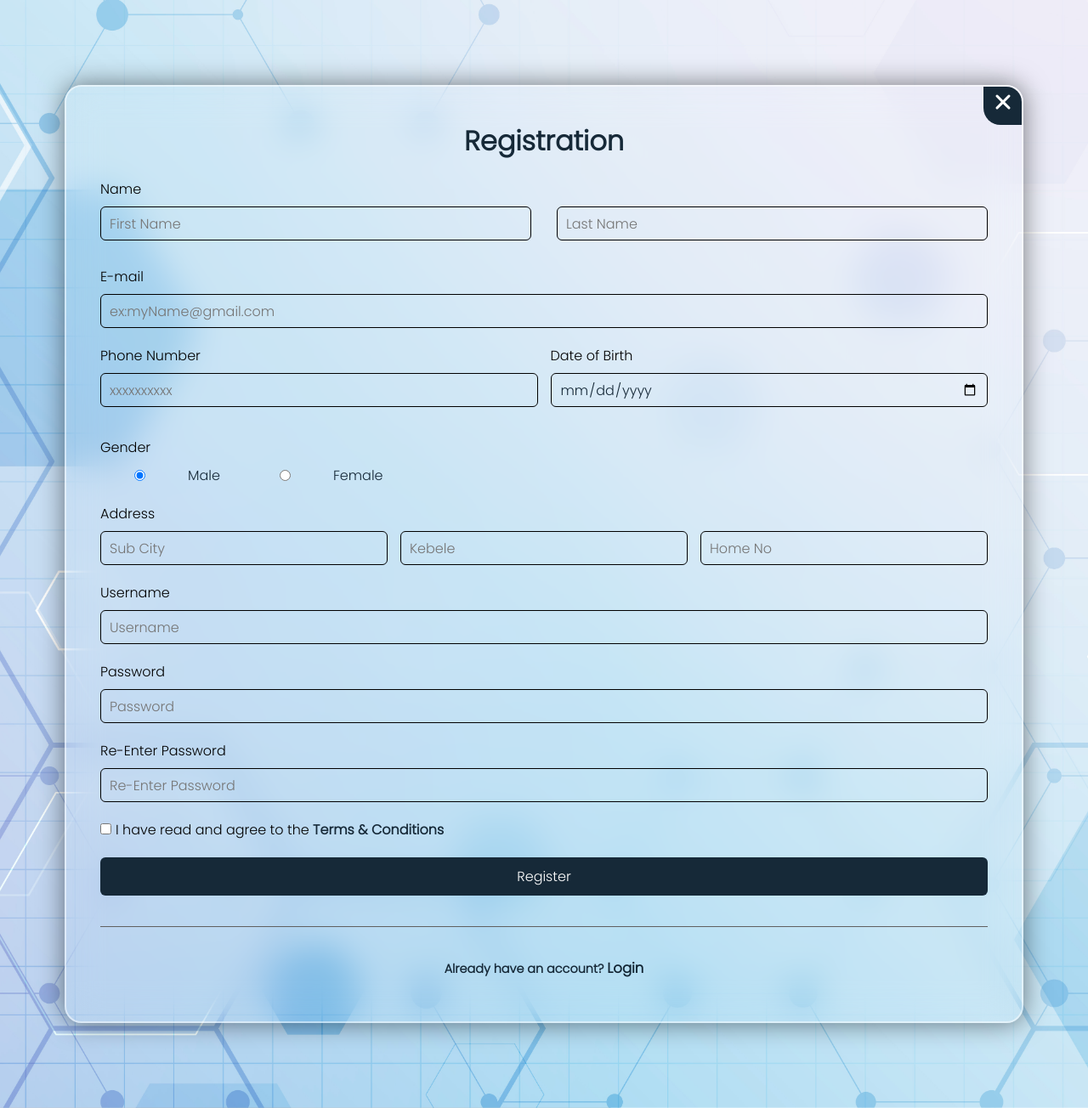
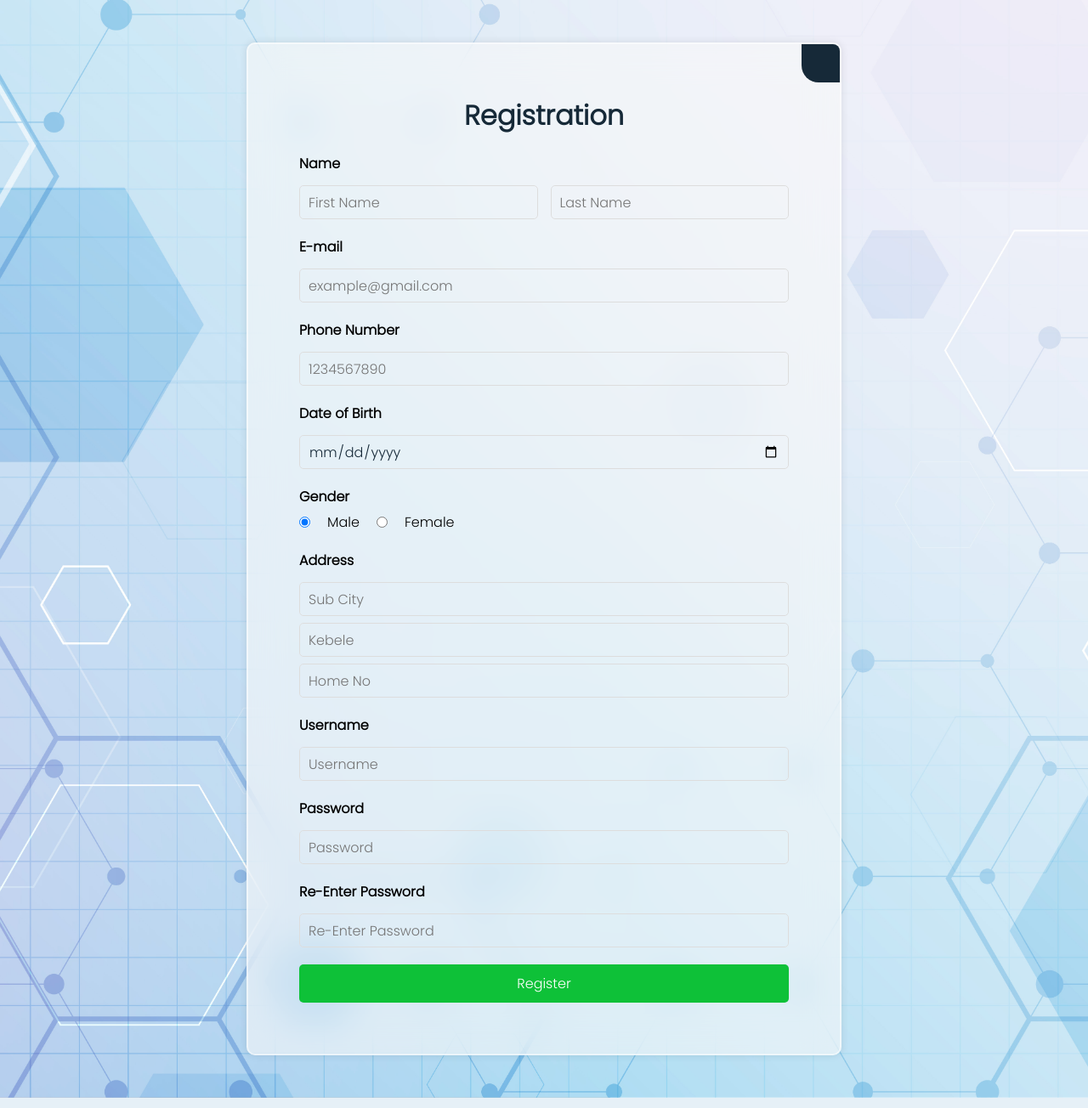
Before and after one commit to johnwalle/insurance-managment-sys, a PHP site: page /PHP/signup.php in a window 1280 px wide. Shown: the whole page at 85% size. Run offline with PHP 8.4, Linux system fonts and the light colour scheme; some libraries are stand-ins or nearby versions.

Commit message:
modified signup page and form handling

```diff
--- a/PHP/signup.php
+++ b/PHP/signup.php
@@ -1,6 +1,70 @@
 <?php
-    session_start();
-    include "db_conn.php";
+session_start();
+include "db_conn.php"; // Include your database connection file
+
+// Function to hash the password
+function hashPassword($password) {
+    return password_hash($password, PASSWORD_DEFAULT);
+}
+
+$error = ""; // Initialize error variable
+$success = ""; // Initialize success variable
+
+if ($_SERVER['REQUEST_METHOD'] === 'POST') {
+    // Collect form data
+    $firstName = mysqli_real_escape_string($conn, $_POST['name']);
+    $lastName = mysqli_real_escape_string($conn, $_POST['lname']);
+    $email = mysqli_real_escape_string($conn, $_POST['email']);
+    $phone = mysqli_real_escape_string($conn, $_POST['phone']);
+    $bday = mysqli_real_escape_string($conn, $_POST['bday']);
+    $gender = mysqli_real_escape_string($conn, $_POST['gender']);
+    $subCity = mysqli_real_escape_string($conn, $_POST['sub_city']);
+    $kebele = mysqli_real_escape_string($conn, $_POST['kebele']);
+    $homeNo = mysqli_real_escape_string($conn, $_POST['homeno']);
+    $username = mysqli_real_escape_string($conn, $_POST['uname']);
+    $password = mysqli_real_escape_string($conn, $_POST['password']);
+    $confirmPassword = mysqli_real_escape_string($conn, $_POST['re_password']);
+    $userType = mysqli_real_escape_string($conn, $_POST['usertype']);
+
+    // Password validation
+
+    if ($password !== $confirmPassword) {
+        $error = "Passwords do not match.";
+    } elseif (!preg_match('/^(?=.*[a-z])(?=.*[A-Z])(?=.*\d)(?=.*[@$!%*?&])[A-Za-z\d@$!%*?&]{8,}$/', $password)) {
+        $error = "Password must be at least 8 characters long, include at least one uppercase letter, one lowercase letter, one number, and one special character.";
+    }
+
+    else {
+    // Check if the email already exists
+    $emailCheck = "SELECT * FROM Users WHERE Email='$email'";
+    $emailResult = mysqli_query($conn, $emailCheck);
+
+    // Check if the username already exists
+    $usernameCheck = "SELECT * FROM Users WHERE Username='$username'";
+    $usernameResult = mysqli_query($conn, $usernameCheck);
+
+    if (mysqli_num_rows($emailResult) > 0) {
+        $error = "Email already exists.";
+    } elseif (mysqli_num_rows($usernameResult) > 0) {
+        $error = "Username already exists. Please choose another one.";
+    } else {
+        // Insert the user data into the database
+        $hashedPassword = hashPassword($password);
+        $sql = "INSERT INTO Users (FirstName, LastName, Email, Phone, BirthDate, Gender, SubCity, Kebele, HomeNo, Username, Password, UserType)
+                VALUES ('$firstName', '$lastName', '$email', '$phone', '$bday', '$gender', '$subCity', '$kebele', '$homeNo', '$username', '$hashedPassword', '$userType')";
+
+        if (mysqli_query($conn, $sql)) {
+            // If successful
+            $success = "Account created successfully. Redirecting to login page...";
+            header("Refresh:3; url=login.php"); // Redirect after 3 seconds
+            exit();
+        } else {
+            $error = "Something went wrong. Please try again.";
+        }
+    }
+}
+
+}
 ?>
 
 <!DOCTYPE html>
@@ -9,12 +73,13 @@
     <meta charset="UTF-8">
     <meta http-equiv="X-UA-Compatible" content="IE=edge">
     <meta name="viewport" content="width=device-width, initial-scale=1.0">
-	<title>Sign Up | Gondar Health Insurance</title>
+    <title>Sign Up | Gondar Health Insurance</title>
     <link rel="stylesheet" type="text/css" href="../CSS/registerStyles.css">
-    <script src="../JS/registerJS.js"></script>
     <link rel="icon" type="image/x-icon" href="../Images/logo.png">
+    <script type="module" src="https://unpkg.com/@ionic/core/dist/ionic/ionic.esm.js"></script>
+<script nomodule src="https://unpkg.com/@ionic/core/dist/ionic/ionic.js"></script>
 
-    <style>
+   <style>
         /* Error and success styles */
         #error {
             background-color: #dd2020;
@@ -36,125 +101,201 @@
             text-align: center;
         }
 
-        #bday {
-            margin-bottom: 15px;
+        /* Input fields styles */
+        .input-box {
+            margin-bottom: 20px;
         }
 
-        #country {
-            margin-bottom: 15px;
+        .input-box label {
+            font-weight: bold;
+            display: block;
+            margin-bottom: 5px;
         }
 
-        #name-feild {
-            margin-bottom: 10px;
+        .input-box input {
+            width: 100%;
+            padding: 10px;
+            border-radius: 5px;
+            border: 1px solid #ddd;
+            font-size: 16px;
+            outline: none;
+        }
+
+        .input-box input:focus {
+            border-color: #0ec138;
+        }
+
+        .column {
+            display: flex;
+            gap: 15px;
+        }
+
+        /* Gender section styles */
+        .gender-box {
+            margin-bottom: 20px;
+        }
+
+        .gender-box label {
+            font-weight: bold;
+            display: block;
+            margin-bottom: 5px;
+        }
+
+        .gender-option {
+            display: flex;
+            gap: 20px;
+        }
+
+        /* Submit button styles */
+        input[type="submit"] {
+            background-color: #0ec138;
+            color: white;
+            padding: 10px 20px;
+            border: none;
+            border-radius: 5px;
+            width: 100%;
+            font-size: 16px;
+            cursor: pointer;
+        }
+
+        input[type="submit"]:disabled {
+            background-color: #ddd;
+        }
+
+        /* Wrapper styles */
+        .wrapper {
+            max-width: 700px;
+            margin: 50px auto;
+            background:rgba(248, 248, 248, 0.6);
+            padding: 20px;
+            border-radius: 10px;
+            box-shadow: 0 0 10px rgba(0, 0, 0, 0.1);
+        }
+
+        .form-box {
+            padding: 20px;
+        }
+
+        .form-box h2 {
+            text-align: center;
+            margin-bottom: 20px;
+        }
+
+        .form-box .login-register {
+            text-align: center;
+            margin-top: 20px;
+        }
+
+        .form-box .login-register p {
+            margin: 0;
+        }
+
+        .form-box .login-register .link-login {
+            color: #0ec138;
+            text-decoration: none;
+        }
+
+        .form-box .login-register .link-login:hover {
+            text-decoration: underline;
+        }
+
+        /* Close icon styles */
+        .icon-close {
+            position: absolute;
+            top: 20px;
+            right: 20px;
+            font-size: 30px;
         }
     </style>
 </head>
-
 <body>
     <div class="wrapper">
-        <span class="icon-close"><a href="../index.php" style="color: white;"><ion-icon name="close"></ion-icon></a></span>
+    <span class="icon-close"><a href="../index.php" style="color: white;"><ion-icon name="close"></ion-icon></a></span>
+
+</span>
+
         <div class="form-box register">
             <h2>Registration</h2>
-            <form action="signup-check.php" id="form" method="POST" onsubmit="return checkPassword()">
 
-                <?php if (isset($_GET['error'])) { ?>
-                    <p id="error"><?php echo $_GET['error']; ?></p>
-                <?php } ?>
+            <!-- Display Errors -->
+            <?php if ($error): ?>
+                <p id="error"><?php echo $error; ?></p>
+            <?php endif; ?>
 
-                <?php if (isset($_GET['success'])) { ?>
-                    <p id="success"><?php echo $_GET['success']; ?></p>
-                <?php } ?>
+            <!-- Display Success -->
+            <?php if ($success): ?>
+                <p id="success"><?php echo $success; ?></p>
+            <?php endif; ?>
 
+            <form action="" method="POST">
+                <!-- Name Input -->
                 <div class="input-box">
                     <label for="name">Name</label>
                     <div class="column">
-                        <?php if (isset($_GET['name'])) { ?>
-                            <input type="text" name="name" placeholder="First Name" required id="name-feild" value="<?php echo $_GET['name']; ?>"><br>
-                        <?php } else { ?>
-                            <input type="text" name="name" placeholder="First Name" id="name-feild"><br>
-                        <?php } ?>
-                        <input type="text" name="lname" placeholder="Last Name" required>
+                        <input type="text" name="name" placeholder="First Name" value="<?php echo isset($_POST['name']) ? $_POST['name'] : ''; ?>" required>
+                        <input type="text" name="lname" placeholder="Last Name" value="<?php echo isset($_POST['lname']) ? $_POST['lname'] : ''; ?>" required>
                     </div>
                 </div>
 
+                <!-- Email Input -->
                 <div class="input-box">
                     <label for="email">E-mail</label>
-                    <input type="email" id="email" name="email" placeholder="ex:myName@gmail.com" pattern="[a-z0-9._%+-]+@[a-z0-9.-]+\.[a-z]{2,3}" required>
+                    <input type="email" name="email" placeholder="example@gmail.com" value="<?php echo isset($_POST['email']) ? $_POST['email'] : ''; ?>" required>
                 </div>
 
-                <div class="column">
-                    <div class="input-box">
-                        <label for="phoneNumber">Phone Number</label>
-                        <input type="phone" name="phone" placeholder="xxxxxxxxxx" pattern="[0-9]{10}" required>
-                    </div>
+                <!-- Phone Input -->
+                <div class="input-box">
+                    <label for="phoneNumber">Phone Number</label>
+                    <input type="phone" name="phone" placeholder="1234567890" value="<?php echo isset($_POST['phone']) ? $_POST['phone'] : ''; ?>" required>
+                </div>
 
-                    <div class="input-box">
-                        <label for="birthday">Date of Birth</label>
-                        <input type="date" name="bday" id="bday" required>
+                <!-- Date of Birth -->
+                <div class="input-box">
+                    <label for="birthday">Date of Birth</label>
+                    <input type="date" name="bday" value="<?php echo isset($_POST['bday']) ? $_POST['bday'] : ''; ?>" required>
+                </div>
+
+                <!-- Gender -->
+                <div class="gender-box">
+                    <label>Gender</label>
+                    <div class="gender-option">
+                        <input type="radio" name="gender" value="Male" <?php echo (!isset($_POST['gender']) || $_POST['gender'] === 'Male') ? 'checked' : ''; ?>> Male
+                        <input type="radio" name="gender" value="Female" <?php echo (isset($_POST['gender']) && $_POST['gender'] === 'Female') ? 'checked' : ''; ?>> Female
                     </div>
                 </div>
 
-                <div class="gender-box">
-                    <h3>Gender</h3>
-                    <div class="gender-option">
-                        <div class="gender">
-                            <input type="radio" id="check-male" name="gender" value="Male" checked>
-                            <label for="check-male">Male</label>
-                        </div>
-                        <div class="gender">
-                            <input type="radio" id="check-female" name="gender" value="Female">
-                            <label for="check-female">Female</label>
-                        </div>
-                    </div>
+                <!-- Address -->
+                <div class="input-box">
+                    <label for="address">Address</label>
+                    <input type="text" name="sub_city" placeholder="Sub City" value="<?php echo isset($_POST['sub_city']) ? $_POST['sub_city'] : ''; ?>" required>
+                    <input type="text" name="kebele" placeholder="Kebele" value="<?php echo isset($_POST['kebele']) ? $_POST['kebele'] : ''; ?>" required>
+                    <input type="text" name="homeno" placeholder="Home No" value="<?php echo isset($_POST['homeno']) ? $_POST['homeno'] : ''; ?>" required>
                 </div>
 
+                <!-- Username Input -->
                 <div class="input-box">
-                    <label for="address">Address</label>
-                    <div class="column">
-                        <input type="text" name="sub_city" placeholder="Sub City" required>
-                        <input type="text" name="kebele" placeholder="Kebele" required>
-                        <input type="text" name="homeno" placeholder="Home No" required>
-                    </div>
+                    <label for="username">Username</label>
+                    <input type="text" name="uname" placeholder="Username" value="<?php echo isset($_POST['uname']) ? $_POST['uname'] : ''; ?>" required>
                 </div>
 
-                <!-- Hidden input to default the user type to "User" -->
+                <!-- Password Input -->
+                <div class="input-box">
+                    <label for="password">Password</label>
+                    <input type="password" name="password" placeholder="Password" required>
+                </div>
+
+                <!-- Confirm Password -->
+                <div class="input-box">
+                    <label for="reEnterPassword">Re-Enter Password</label>
+                    <input type="password" name="re_password" placeholder="Re-Enter Password" required>
+                </div>
+
                 <input type="hidden" name="usertype" value="User">
 
-                <div class="input-box">
-                    <label for="username">Username</label>
-                    <?php if (isset($_GET['uname'])) { ?>
-                        <input type="text" id="username" name="uname" placeholder="Username" required value="<?php echo $_GET['uname']; ?>"><br>
-                    <?php } else { ?>
-                        <input type="text" name="uname" placeholder="Username"><br>
-                    <?php } ?>
-                </div>
-
-                <div class="input-box">
-                    <label for="password">Password</label>
-                    <input type="password" id="pwd" name="password" placeholder="Password" required>
-                </div>
-
-                <div class="input-box">
-                    <label for="reEnterPassword">Re-Enter Password</label>
-                    <input type="password" id="cnfrmpwd" name="re_password" placeholder="Re-Enter Password" required>
-                </div>
-
-                <div class="check">
-                    <input type="checkbox" class="inputStyle" id="checkbox" onclick="enableButton()">I have read and agree to the <a href="./Terms and Conditions.php" class="link">Terms & Conditions</a>
-                </div>
-
-                <input type="submit" value="Register" name="submit" id="submitBtn" disabled>
-
-                <div class="line"></div>
-
-                <div class="login-register">
-                    <p>Already have an account?  <a href="./login.php" class="link-login">Login</a></p>
-                </div>
+                <!-- Submit Button -->
+                <input type="submit" value="Register" name="submit">
             </form>
         </div>
-
-        <script type="module" src="https://unpkg.com/ionicons@7.1.0/dist/ionicons/ionicons.esm.js"></script>
-        <script nomodule src="https://unpkg.com/ionicons@7.1.0/dist/ionicons/ionicons.js"></script>
-
-    </body>
+    </div>
+</body>
 </html>
```
